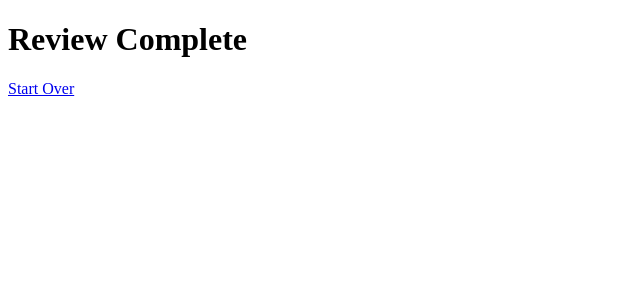
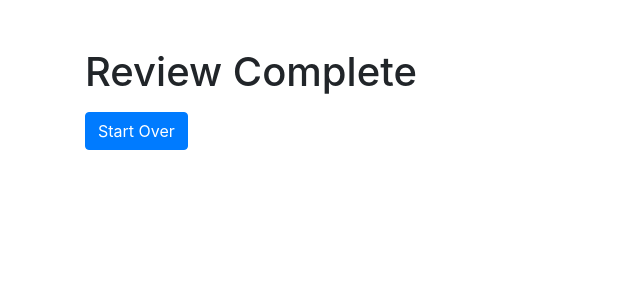
Before and after one commit to Police-Data-Accessibility-Project/data-cleaning, a Flask app: page /completion in a window 1280 px wide. Shown: the top 300 px of the page, without its empty margins (0-640 px from the left). Run offline with Flask 3, Linux system fonts and the light colour scheme; parts of the project's set-up code (start-up, migrations or seed data) failed here and were passed over; some libraries are stand-ins or nearby versions.

Commit message:
Bootstrapify HTML

```diff
--- a/app/templates/completion.html
+++ b/app/templates/completion.html
@@ -3,16 +3,23 @@
 <head>
     <meta charset="UTF-8">
     <title>Data Correction Completed</title>
+    <!-- Include Bootstrap CSS from CDN for simplicity -->
+    <link rel="stylesheet" href="https://stackpath.bootstrapcdn.com/bootstrap/4.5.2/css/bootstrap.min.css">
 </head>
 <body>
-    <h1>Review Complete</h1>
+    <div class="container mt-5">
+        <h1 class="mb-3">Review Complete</h1>
         {% with messages = get_flashed_messages(with_categories=true) %}
           {% if messages %}
             {% for category, message in messages %}
-          <div class="flash-{{ category }}">{{ message }}</div>
+              <!-- Utilizing Bootstrap's alert classes for flash messages -->
+              <div class="alert alert-{{ category }}" role="alert">
+                {{ message }}
+              </div>
             {% endfor %}
           {% endif %}
         {% endwith %}
-    <a href="{{ url_for('index') }}">Start Over</a>
+        <a href="{{ url_for('index') }}" class="btn btn-primary">Start Over</a>
+    </div>
 </body>
 </html>
```
Lines whose indentation alone changed are shown as unchanged.
